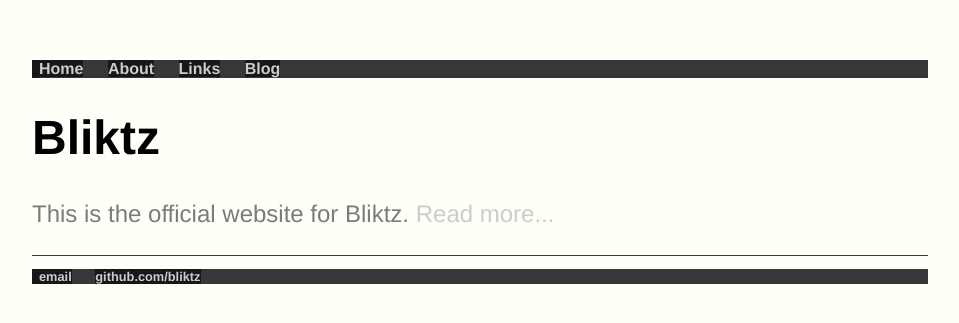
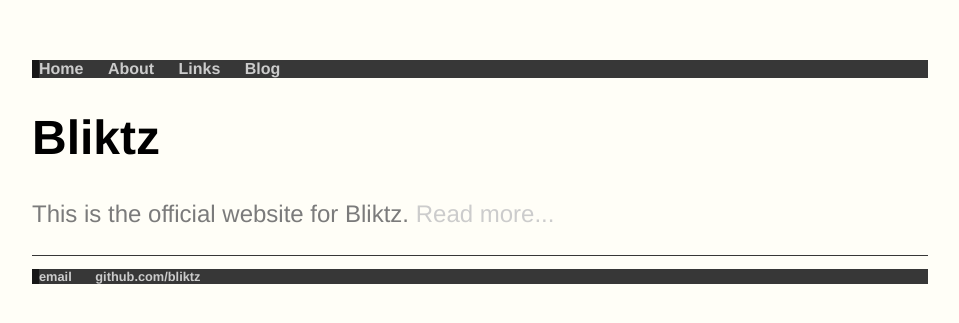
Before and after one commit to bliktz/bliktz.github.io, a Jekyll site: the page built from index.html, in a window 1280 px wide. Shown: the top 323 px of the page, without its empty margins (160-1119 px from the left). Built offline with Jekyll 4.4.1, drawn with Linux system fonts in a browser that asks for light colours.

Commit message:
Update main.css

```diff
--- a/css/main.css
+++ b/css/main.css
@@ -14,7 +14,6 @@
 nav ul li, footer ul li {
     display: inline;
     margin-right: 20px;
-    background-color: #171717
 }
 a {
     text-decoration: none;
```
